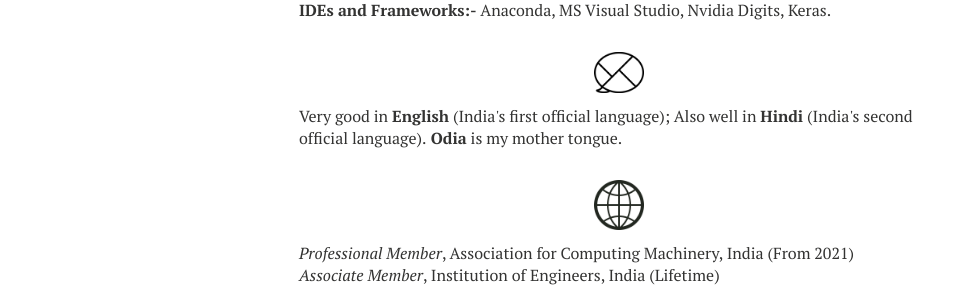
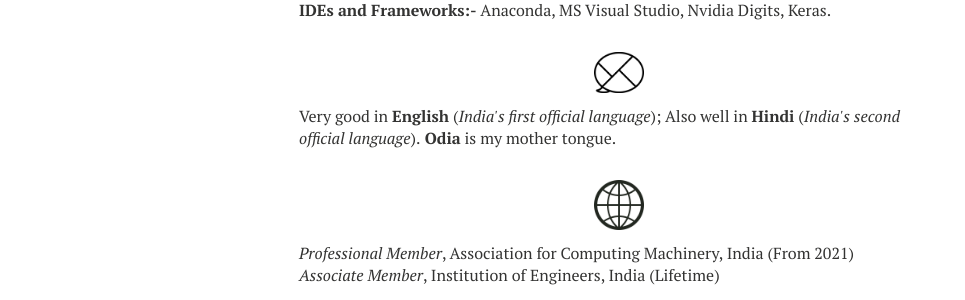
Before and after one commit to ashutoshsatapathy1990/ashutoshsatapathy1990.github.io, a Jekyll site: the page built from cv.md, in a window 1280 px wide. Shown: the part 820-1120 px from the top of the page, without its empty margins (21-986 px from the left). Built offline with Jekyll 4.4.1, drawn with Linux system fonts in a browser that asks for light colours; nearby versions of some CDN libraries.

Commit message:
Update cv.html

```diff
--- a/_layouts/cv.html
+++ b/_layouts/cv.html
@@ -62,7 +62,7 @@
     <p align="left" class="bottom-three"><strong>IDEs and Frameworks:-</strong> Anaconda, MS Visual Studio, Nvidia Digits, Keras.</p>
 
     <p align="center" class=bottom-small><img src="{{ site.url }}/images/CV/talk.png" alt="Languages" width="50" height="50"></p>
-    <p align="left" class="bottom-three">Very good in <strong>English</strong> (India's first official language); Also well in <strong>Hindi</strong> (India's second official language).<strong> Odia</strong> is my mother tongue.</p>
+    <p align="left" class="bottom-three">Very good in <strong>English</strong> (<i>India's first official language</i>); Also well in <strong>Hindi</strong> (<i>India's second official language</i>).<strong> Odia</strong> is my mother tongue.</p>
 
     <p align="center" class=bottom-small><img src="{{ site.url }}/images/CV/world.png" alt="Languages" width="50" height="50"></p>
       <p align="left"><i>Professional Member</i>, Association for Computing Machinery, India (From 2021)</p>
```
